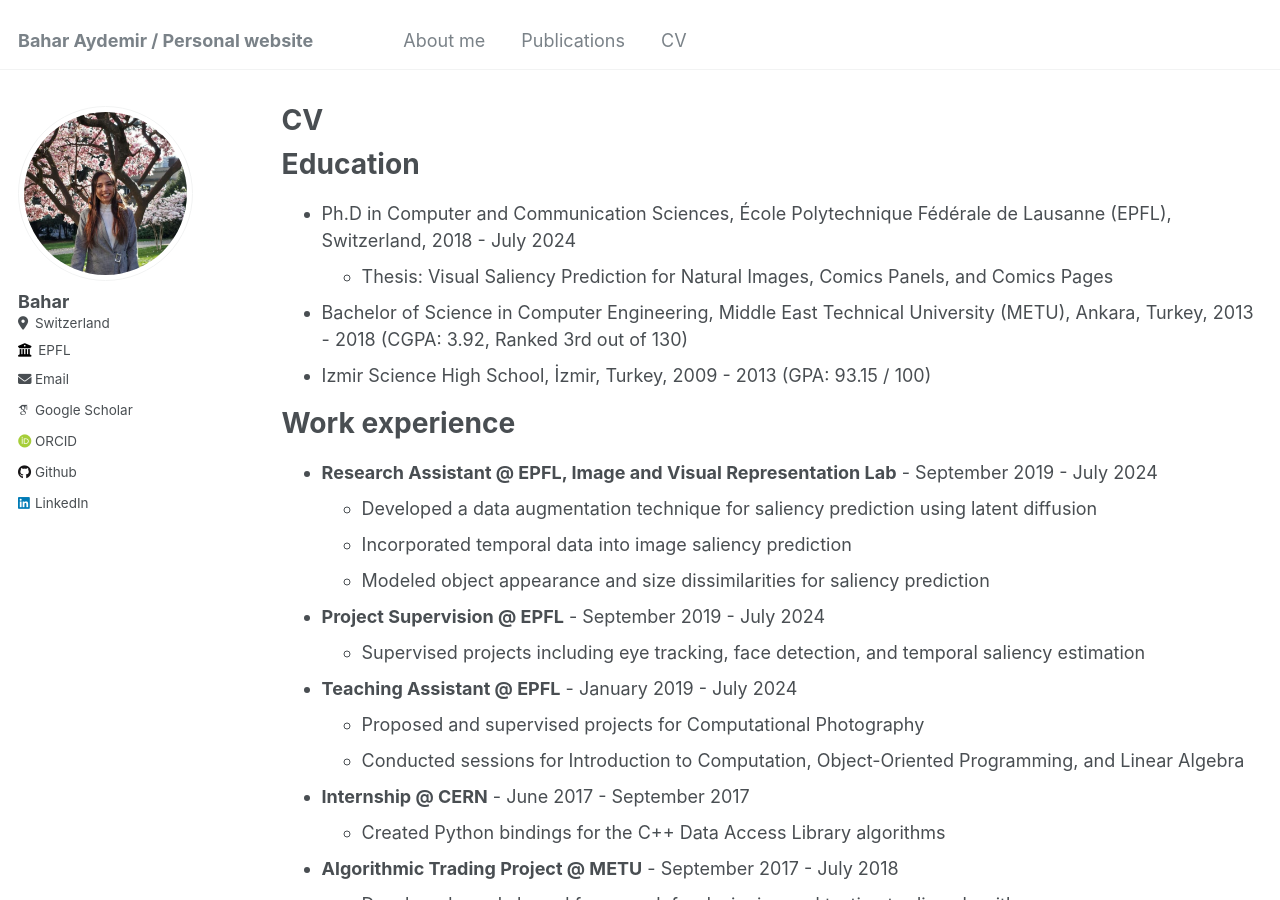
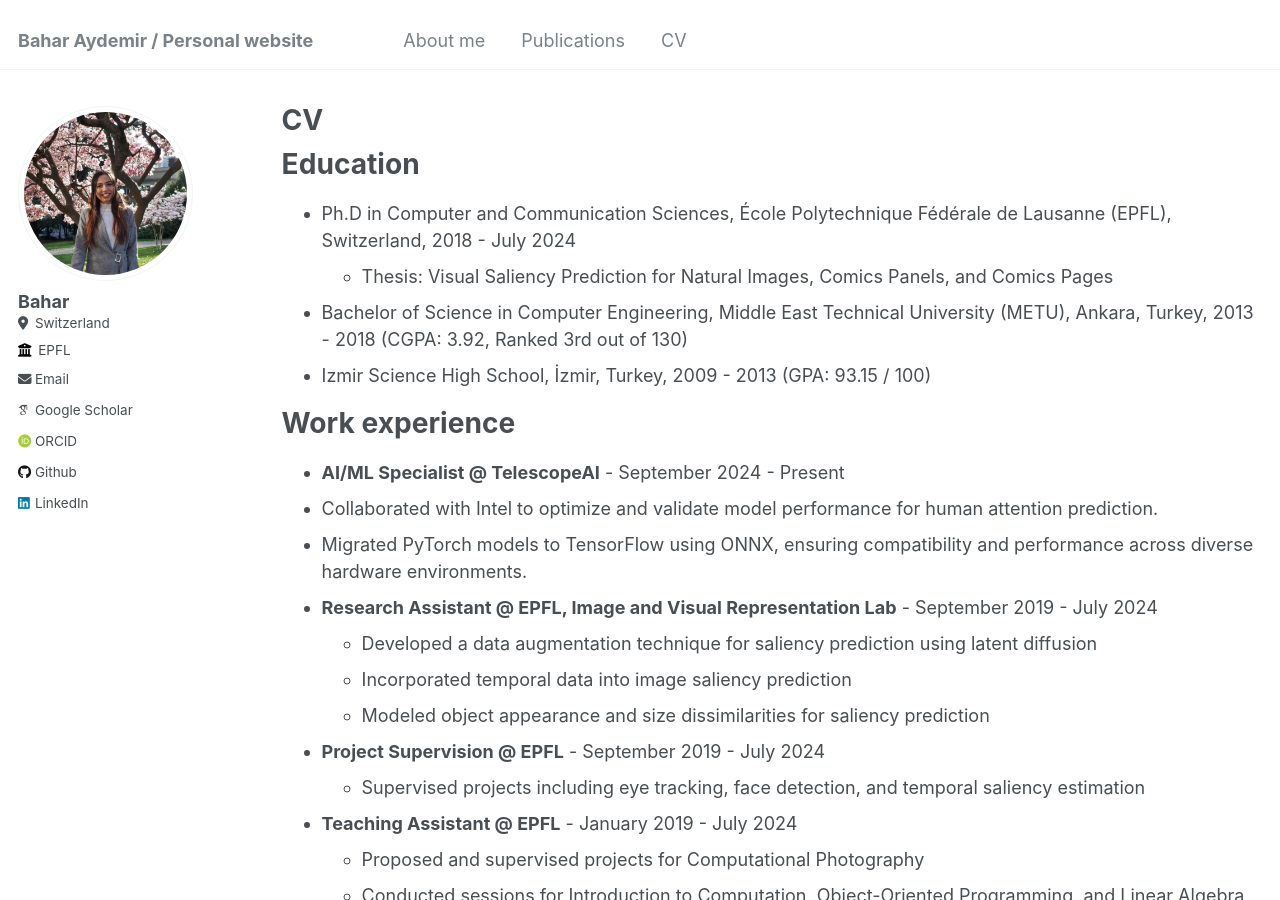
Before and after one commit to baharay/baharay.github.io, a Jekyll site: the page built from _pages/cv.md, in a window 1280 px wide and 900 px high. Built offline with Jekyll 4.4.1, drawn with Linux system fonts in a browser that asks for light colours; some web fonts are replaced.

Commit message:
Update cv.md

```diff
--- a/_pages/cv.md
+++ b/_pages/cv.md
@@ -18,6 +18,9 @@ Education
 
 Work experience
 ======
+* **AI/ML Specialist @ TelescopeAI** - September 2024 - Present
+* Collaborated with Intel to optimize and validate model performance for human attention prediction.
+* Migrated PyTorch models to TensorFlow using ONNX, ensuring compatibility and performance across diverse hardware environments.
 * **Research Assistant @ EPFL, Image and Visual Representation Lab** - September 2019 - July 2024
   * Developed a data augmentation technique for saliency prediction using latent diffusion
   * Incorporated temporal data into image saliency prediction
```
